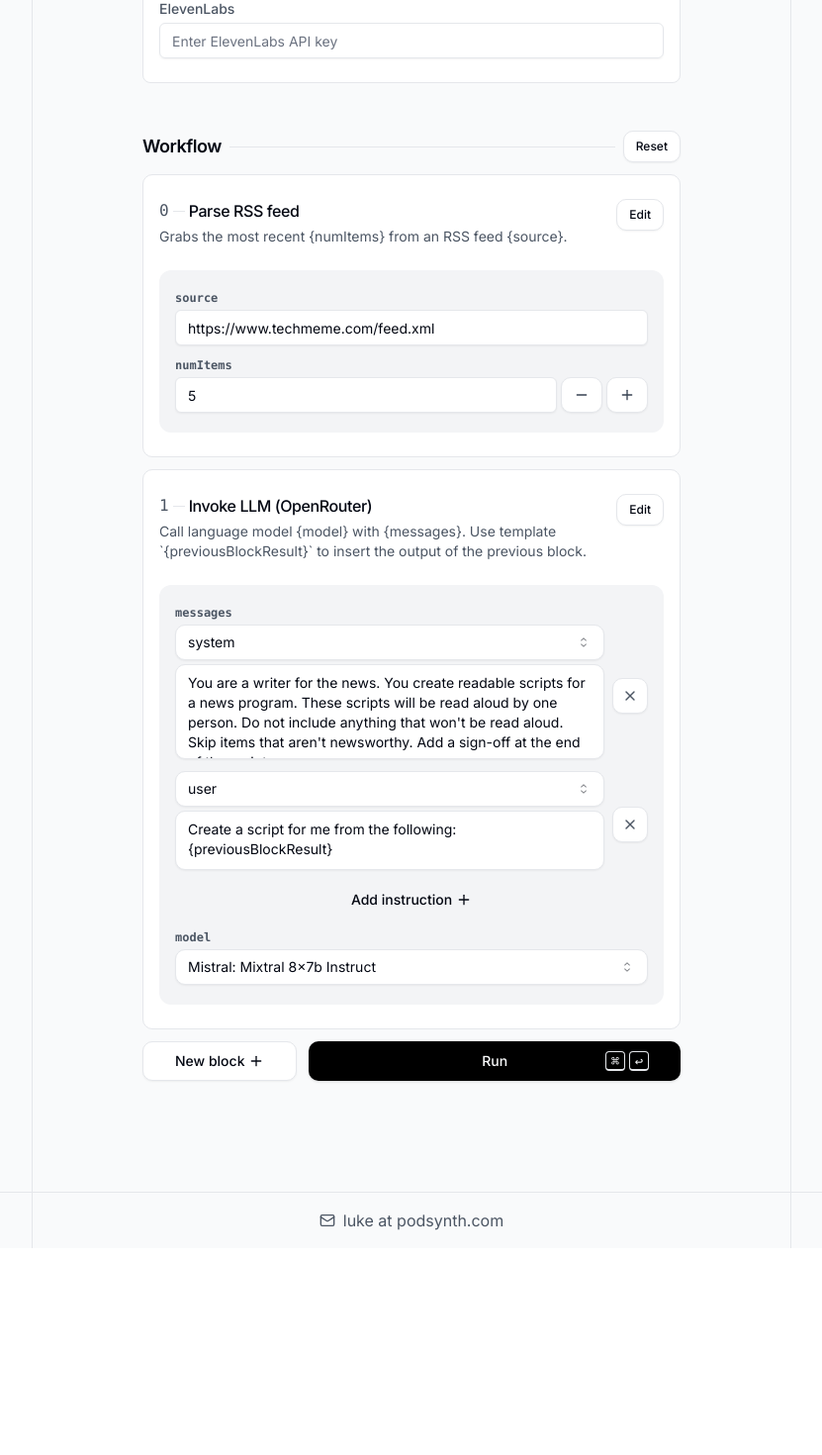
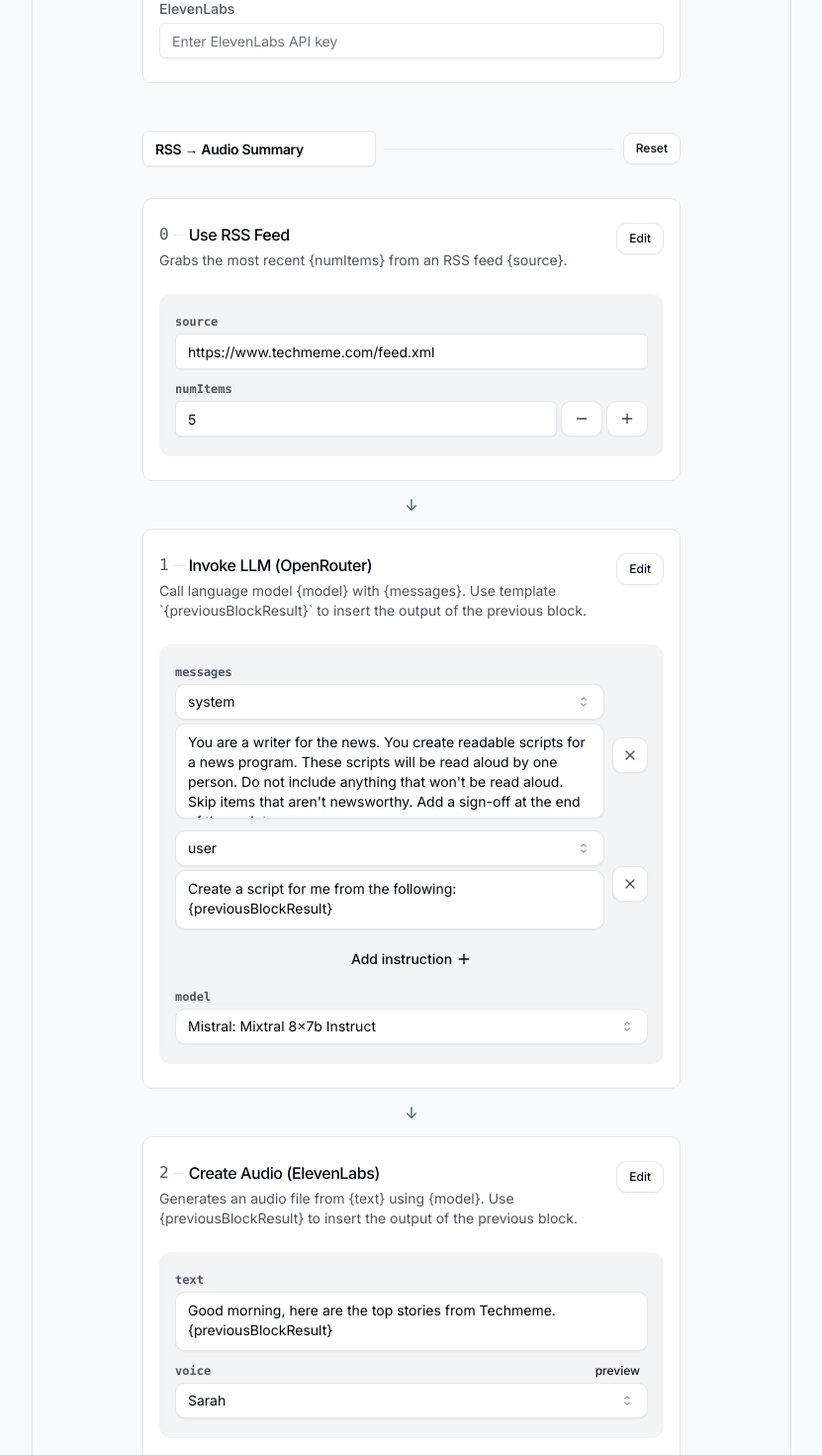
Before and after one commit to luhart/podsynth, a Next.js app in the folder podsynth.com/: page / in a window 1280 px wide. Shown: the part 1220-2690 px from the top of the page at 99% size, without its empty margins (224-1055 px from the left). Before the commit the page ends 2481 px from the top, so only its background shows below. Built offline with nearby package versions, Linux system fonts and the light colour scheme.

Commit message:
refactor

```diff
--- a/podsynth.com/components/HomeClientAnon.tsx
+++ b/podsynth.com/components/HomeClientAnon.tsx
@@ -177,12 +177,12 @@ function HomeClientAnon() {
         )}
       </div>
 
-      <div className="flex flex-col gap-3 w-full">
-        <WorkflowProvider>
+      <WorkflowProvider>
+        <div className="flex flex-col gap-8 w-full">
           <WorkFlowHeader />
           <WorkflowList />
-        </WorkflowProvider>
-      </div>
+        </div>
+      </WorkflowProvider>
     </div>
   );
 }
@@ -207,7 +207,6 @@ const ServiceItem = ({ label, value, setValue }: ServiceItemProps) => {
   );
 };
 
-
 export const HomeClientAnonWrapped = () => {
   return (
     <Provider>
--- a/podsynth.com/components/workflow/WorkflowHeader.tsx
+++ b/podsynth.com/components/workflow/WorkflowHeader.tsx
@@ -1,20 +1,31 @@
+"use client";
+import { useState } from "react";
 import { useWorkflow, useWorkflowDispatch } from "../../lib/WorkflowContext";
 import { Button } from "@/components/ui/button";
+import { Input } from "@/components/ui/input";
 
 export default function WorkFlowHeader() {
   const dispatch = useWorkflowDispatch();
   const { blocks } = useWorkflow();
 
+  const [title, setTitle] = useState("RSS → Audio Summary");
+
   return (
     <>
       <div className="flex flex-row gap-2 items-center justify-between">
-        <div className="font-semibold tracking-tight text-lg">Workflow</div>
+        <Input
+          value={title}
+          onChange={(e) => setTitle(e.target.value)}
+          className="font-semibold tracking-tight w-auto bg-white"
+          placeholder="Workflow"
+        />
         <div className="h-[1px] flex-1 bg-gray-200" />
         <Button
           variant={"outline"}
           size={"sm"}
           disabled={!blocks || blocks.length === 0}
           onClick={() => {
+            setTitle("");
             dispatch({
               type: "RESET_WORKFLOW",
             });
--- a/podsynth.com/components/workflow/WorkflowList.tsx
+++ b/podsynth.com/components/workflow/WorkflowList.tsx
@@ -85,7 +85,8 @@ export default function WorkflowList() {
 
   return (
     <ul className="flex flex-col gap-3">
-      {blocks.map((block: any) => (
+      {blocks.map((block: any, index: number) => (
+        <>
           <li key={block.id}>
             <BlockContainer>
               {block.blockType === "utility" ? (
@@ -99,6 +100,12 @@ export default function WorkflowList() {
               )}
             </BlockContainer>
           </li>
+          {index < blocks.length - 1 && (
+            <li className="flex justify-center">
+              <div className=" text-gray-600">↓</div>
+            </li>
+          )}
+        </>
       ))}
       <>
         {blocks.length === 0 ? (
@@ -110,7 +117,7 @@ export default function WorkflowList() {
           </>
         ) : (
           <>
-            <div className="w-full flex flex-row gap-3">
+            <div className="w-full flex flex-row gap-3 mt-4">
               <NewBlockButton />
               <Button
                 onClick={async () => {
--- a/podsynth.com/lib/WorkflowContext.tsx
+++ b/podsynth.com/lib/WorkflowContext.tsx
@@ -236,7 +236,7 @@ export const newDummyBlock = {
 const initialBlocks: Block[] = [
   {
     id: 0,
-    name: "Parse RSS feed",
+    name: "Use RSS Feed",
     blockType: "utility",
     description: "Grabs the most recent {numItems} from an RSS feed {source}.",
     blockAction: { rssParse: { fn: rssUtilityBlockFunction } },
@@ -280,28 +280,20 @@ const initialBlocks: Block[] = [
     // blockAction: null,
     result: null,
   },
-  // {
-  //   id: 2,
-  //   name: "Create Audio (ElevenLabs)",
-  //   blockType: "ai-audio",
-  //   description:
-  //     "Generates an audio file from {text} using {model}. Use {previousBlockResult} to insert the output of the previous block.",
-  //   args: {
-  //     text: "Good morning, here are the top stories from Techmeme. {previousBlockResult}",
-  //     voiceId: "EXAVITQu4vr4xnSDxMaL", // sarah
-  //     ELEVENLABS_API_KEY: "",
-  //   },
-  //   blockAction: null,
-  //   result: null,
-  // },
-  // {
-  //   id: 1,
-  //   name: "Create Summary (OpenRouter)",
-  //   blockType: "service",
-  //   status: "complete",
-  //   description: "Summarizes {text} based on {instructions} using model",
-  //   args: ,
-  // }
+  {
+    id: 2,
+    name: "Create Audio (ElevenLabs)",
+    blockType: "ai-audio",
+    description:
+      "Generates an audio file from {text} using {model}. Use {previousBlockResult} to insert the output of the previous block.",
+    args: {
+      text: "Good morning, here are the top stories from Techmeme. {previousBlockResult}",
+      voiceId: "EXAVITQu4vr4xnSDxMaL", // sarah
+      ELEVENLABS_API_KEY: "",
+    },
+    blockAction: null,
+    result: null,
+  },
 ];
 
 const initialWorkflowMetadata = {
```
Lines whose indentation alone changed are shown as unchanged.
